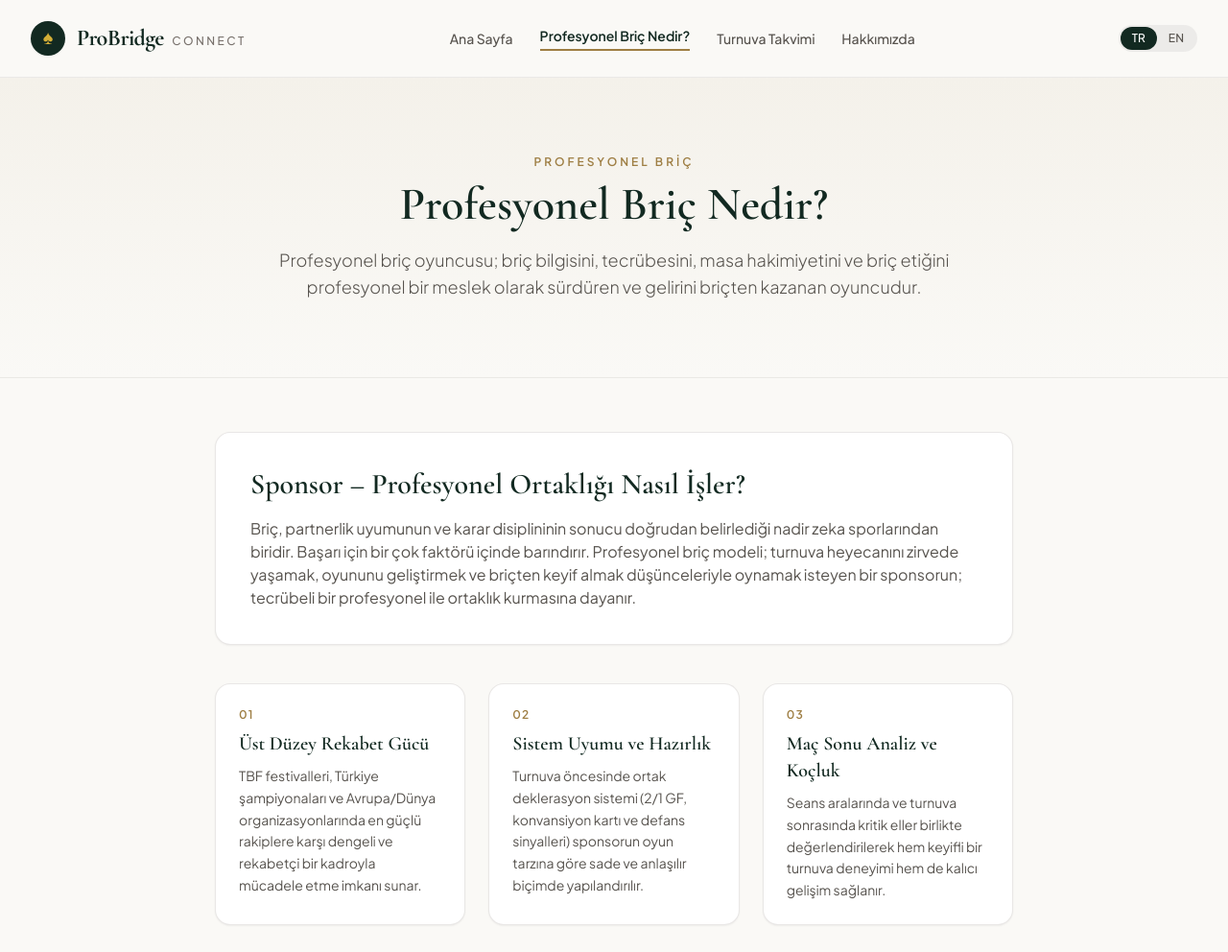
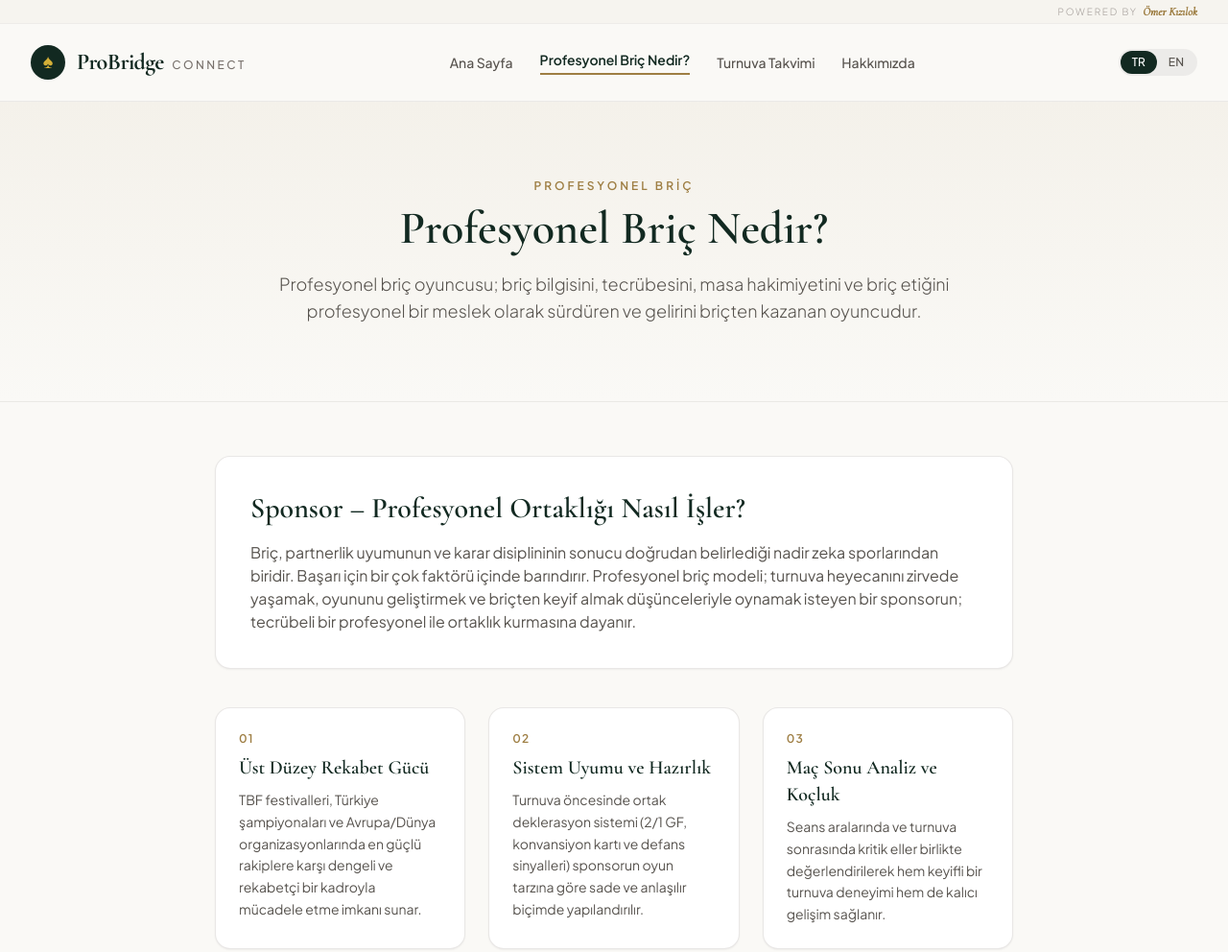
Before and after one commit to omerkizilok/probridgeconnect, a plain HTML site: page profesyonel-bric.html in a window 1280 px wide. Shown: the top 992 px of the page at 96% size. Drawn offline with nearby package versions, Linux system fonts and the light colour scheme.

Commit message:
Update profesyonel-bric.html

```diff
--- a/profesyonel-bric.html
+++ b/profesyonel-bric.html
@@ -16,6 +16,15 @@
 <body class="antialiased selection:bg-[#122921] selection:text-white flex flex-col min-h-screen">
 
   <header class="sticky top-0 z-40 bg-[#FAF9F6]/95 backdrop-blur-md border-b border-stone-200/80">
+    <!-- Sağ Üst Zarif İmza Şeridi -->
+    <div class="border-b border-stone-200/50 bg-[#F4F1EA]/60">
+      <div class="max-w-7xl mx-auto px-4 sm:px-6 lg:px-8 h-6 flex items-center justify-end">
+        <span class="text-[10px] tracking-[0.18em] text-stone-400 font-light">
+          POWERED BY <span class="font-serif-luxury italic text-xs tracking-normal text-[#9E7E43] font-semibold ml-0.5">Ömer Kızılok</span>
+        </span>
+      </div>
+    </div>
+
     <div class="max-w-7xl mx-auto px-4 sm:px-6 lg:px-8 h-20 flex items-center justify-between">
       <a href="index.html" class="flex items-center gap-3">
         <div class="w-9 h-9 rounded-full emerald-bg flex items-center justify-center text-[#D4AF37] font-serif-luxury text-xl font-bold shadow-sm">♠</div>
```
